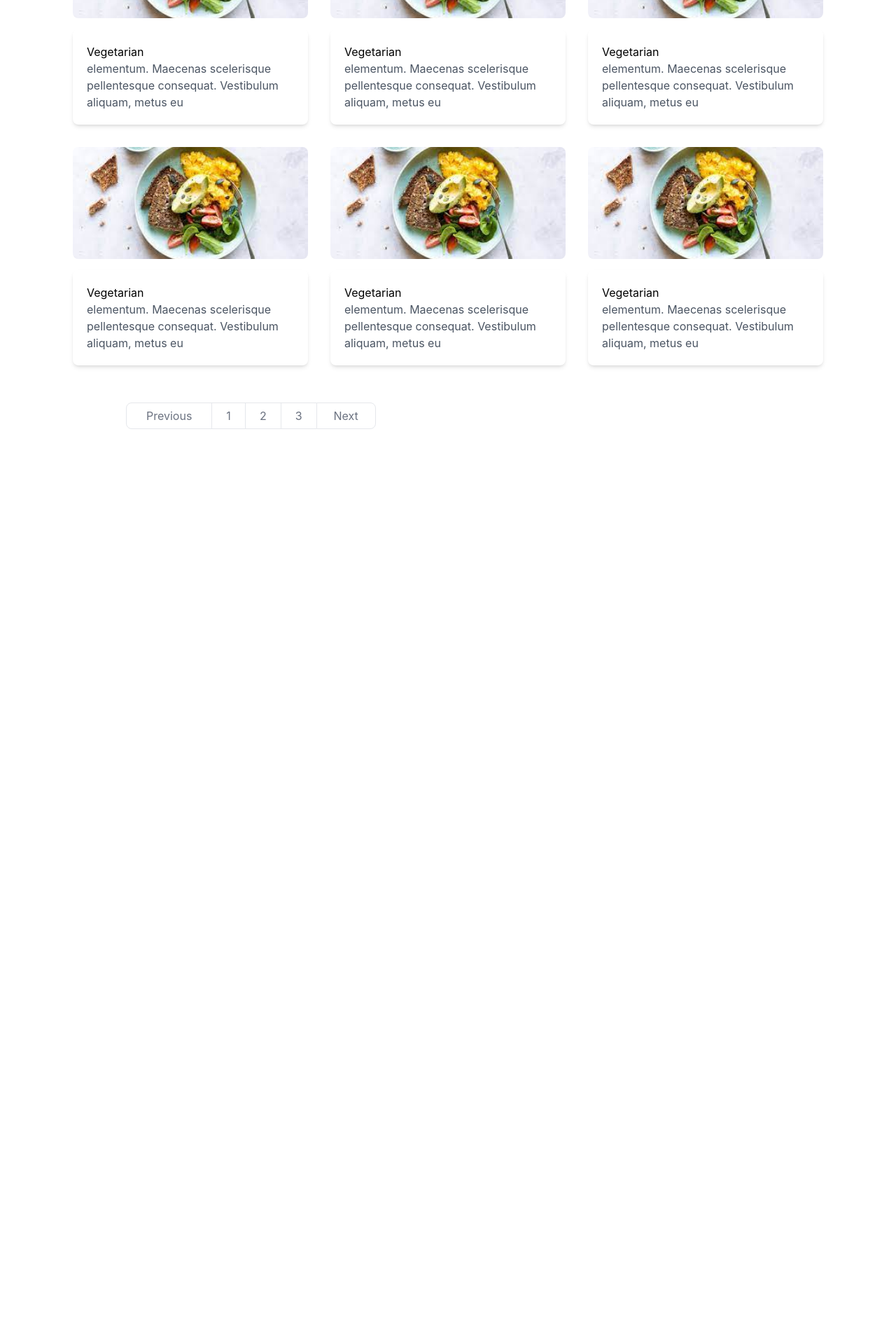
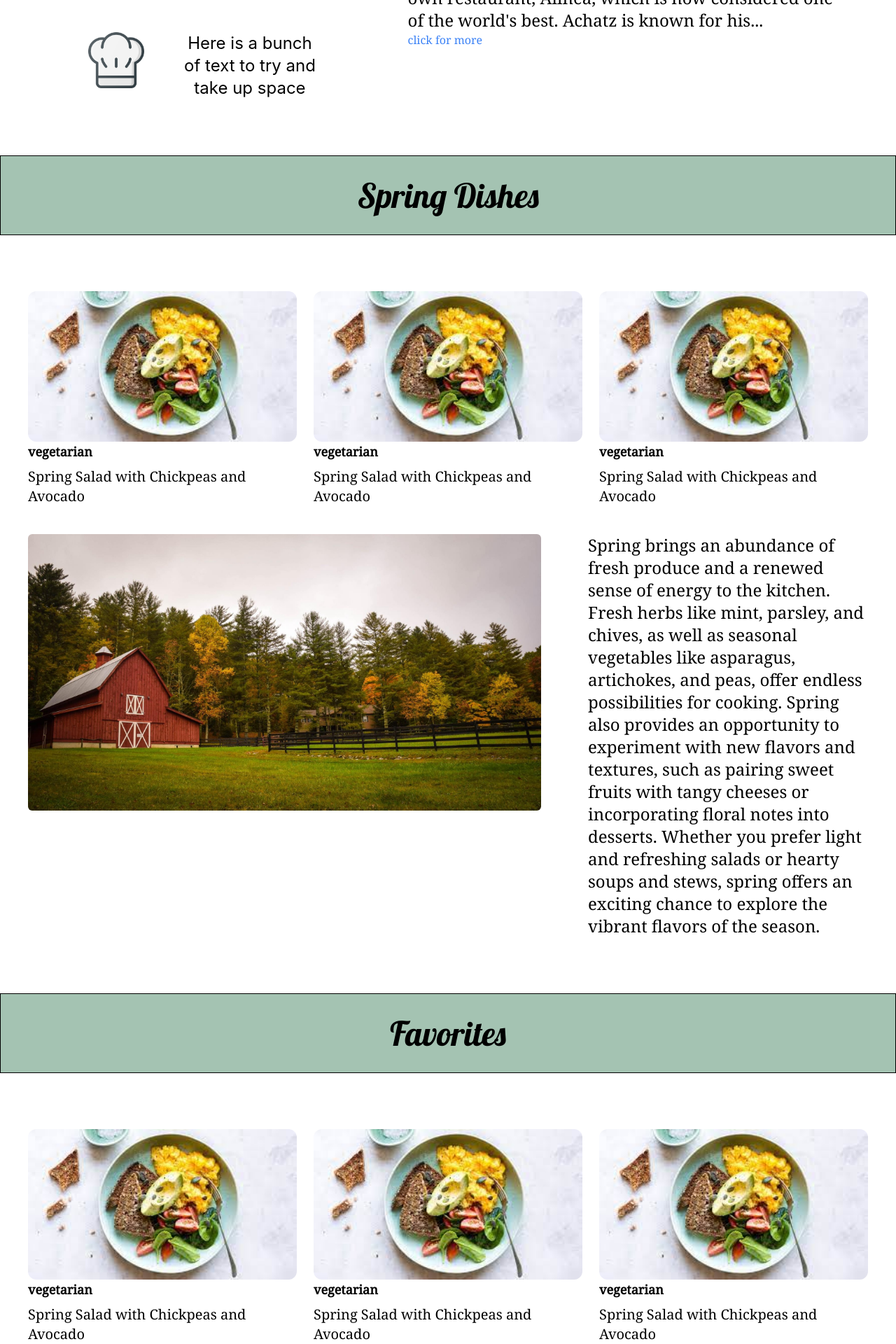
Before and after one commit to aishamashrah/fullstackproject, a React (Create React App) app in the folder cook/: page / in a window 1280 px wide. Shown: the part 706-2626 px from the top of the page at 70% size. Before the commit the page ends 1372 px from the top, so only its background shows below. Built offline with nearby package versions, Linux system fonts and the light colour scheme.

Commit message:
HomePage

```diff
--- a/cook/src/App.tsx
+++ b/cook/src/App.tsx
@@ -5,11 +5,13 @@ import CookEaseFooter from './Components/Footer/Footer';
 import Singin from './Components/Singinpage/Singin';
 
 import Display from './Components/SearchPages/Searchdisplay';
+import HomePage from './Components/Homepage/HomePage';
 
 function App() {
   return (
     <div className="">
-        <Display/>
+        {/* <Display/> */}
+        <HomePage />
 
     </div>
   );
--- /dev/null
+++ b/cook/src/Components/Homepage/FavoritesSection.tsx
@@ -0,0 +1,55 @@
+import React from 'react'
+import img from '../../Assets/Unknown.jpeg'
+import farm from '../../Assets/Farm.jpg'
+
+
+
+interface FavoriteProps {
+    img1: string;
+    img2: string;
+    img3: string;
+    tag1: string;
+    tag2: string;
+    tag3: string;
+    text1: string;
+    text2: string;
+    text3: string;
+}
+
+
+
+const FavoriteSection: React.FC<FavoriteProps> = ({ img1, img2, img3, tag1, tag2, tag3, text1, text2, text3 }) => {
+    return (
+        <>
+            <div className="header p-8  w-full border-black border   ">
+                <div className="text-5xl font-lobster flex justify-center">Favorites</div>
+            </div>
+
+            <div className='flex justify-center gap-4 md:gap-10 mt-20 mx-10'>
+
+                <div className="grid grid-cols-1 md:grid-cols-3 gap-6">
+                    <button className="text-left">
+                        <img src={img1} className='rounded-xl w-96' />
+                        <p className='font-Noto font-semibold text-lg'>{tag1}</p>
+                        <p className='mt-2 font-Noto text-xl'>{text1}</p>
+                    </button>
+                    <button className="text-left">
+                        <img src={img2} className='rounded-xl w-96' />
+                        <p className='font-Noto font-semibold text-lg'>{tag2}</p>
+                        <p className='mt-2 font-Noto text-xl'>{text2}</p>
+                    </button>
+                    <button className="text-left">
+                        <img src={img3} className='rounded-xl w-96' />
+                        <p className='font-Noto font-semibold text-lg'>{tag3}</p>
+                        <p className='mt-2 font-Noto text-xl'>{text3}</p>
+                    </button>
+                </div>
+            </div>
+
+
+
+        </>
+    )
+}
+
+export default FavoriteSection;
--- a/cook/src/Components/Homepage/FeaturedNews.tsx
+++ b/cook/src/Components/Homepage/FeaturedNews.tsx
@@ -25,26 +25,26 @@ interface NewsProps {
       <>
               <div className=' justify-center lg:w-2/3 xl:text-2xl'>
             <div ><p className='text-center mb-14 text-5xl font-Noto font-semibold'>News & Articles</p></div>
-            <div className='flex  gap-10 '>
+            <button className='flex  gap-10 '>
                 <img src={img} className='w-16 h-16 xl:w-20 xl:h-20'/>
                 <p className='lg:px-2'>{text}</p>
-            </div>
-            <div className='flex  gap-10 mt-12'>
+            </button>
+            <button className='flex  gap-10 mt-12'>
                 <img src={img2} className='w-16 h-16 xl:w-20 xl:h-20'/>
                 <p className='lg:px-2'>{text2}</p>
-            </div>
-            <div className='flex  gap-10 mt-12'>
+            </button>
+            <button className='flex  gap-10 mt-12'>
                 <img src={img3} className='w-16 h-16 xl:w-20 xl:h-20'/>
                 <p className='lg:px-2'>{text3}</p>
-            </div>
-            <div className='flex  gap-10 mt-12'>
+            </button>
+            <button className='flex  gap-10 mt-12'>
                 <img src={img4} className='w-16 h-16 xl:w-20 xl:h-20'/>
                 <p className='lg:px-2'>{text4}</p>
-            </div>
-            <div className='flex  gap-10 mt-12'>
+            </button>
+            <button className='flex  gap-10 mt-12'>
                 <img src={img5} className=' w-16 h-16 xl:w-20 xl:h-20'/>
                 <p className='lg:px-2'>{text5}</p>
-            </div>
+            </button>
         </div>
 
       </>
--- a/cook/src/Components/Homepage/HomePage.tsx
+++ b/cook/src/Components/Homepage/HomePage.tsx
@@ -1,8 +1,11 @@
 import React from 'react'
 import FeaturedNews from './FeaturedNews'
 import FeaturedArticle from './FeaturedArticle'
+import SeasonSection from './SeasonSection'
+import FavoriteSection from './FavoritesSection'
 import img1 from '../../Assets/chef.png'
-
+import food from '../../Assets/Unknown.jpeg'
+import farm from '../../Assets/Farm.jpg'
 
 export default function HomePage() {
   return (
@@ -19,17 +22,44 @@ export default function HomePage() {
             img5={img1} text5="Here is a bunch of text to try and take up space"
           />
         </div>
-
-
-        <div className='lg:w-3/4 flex justify-center mt-20 lg:mt-0'>
+        <div className='lg:w-3/4 flex justify-center mt-20 lg:mt-0 mb-10'>
           <FeaturedArticle
             tag="Profile"
             title="Grant Achatz"
             content="Grant Achatz is an innovative American chef and restaurateur, known for his experimental approach to cooking. He gained acclaim at Trio before opening his own restaurant, Alinea, which is now considered one of the world's best. Achatz is known for his..."
           />
         </div>
+      </div>
 
+      <div className=' my-20'>
+        <SeasonSection
+        img1={food}
+        img2={food}
+        img3={food}
+        img4={farm}
+        tag1='vegetarian'
+        tag2='vegetarian'
+        tag3='vegetarian'
+        text1='Spring Salad with Chickpeas and Avocado'
+        text2='Spring Salad with Chickpeas and Avocado'
+        text3='Spring Salad with Chickpeas and Avocado'
+        text4='Spring brings an abundance of fresh produce and a renewed sense of energy to the kitchen. Fresh herbs like mint, parsley, and chives, as well as seasonal vegetables like asparagus, artichokes, and peas, offer endless possibilities for cooking. Spring also provides an opportunity to experiment with new flavors and textures, such as pairing sweet fruits with tangy cheeses or incorporating floral notes into desserts. Whether you prefer light and refreshing salads or hearty soups and stews, spring offers an exciting chance to explore the vibrant flavors of the season.'
+        />
+        </div>
 
+        <div>
+          <FavoriteSection
+          img1={food}
+          img2={food}
+          img3={food}
+          tag1='vegetarian'
+          tag2='vegetarian'
+          tag3='vegetarian'
+          text1='Spring Salad with Chickpeas and Avocado'
+          text2='Spring Salad with Chickpeas and Avocado'
+          text3='Spring Salad with Chickpeas and Avocado'
+
+/>
         </div>
 
 
--- /dev/null
+++ b/cook/src/Components/Homepage/SeasonSection.tsx
@@ -0,0 +1,64 @@
+import React from 'react'
+import img from '../../Assets/Unknown.jpeg'
+import farm from '../../Assets/Farm.jpg'
+
+
+
+interface SeasonProps {
+    img1: string;
+    img2: string;
+    img3: string;
+    img4: string;
+
+    tag1: string;
+    tag2: string;
+    tag3: string;
+
+    text1: string;
+    text2: string;
+    text3: string;
+    text4: string;
+}
+
+
+
+const SeasonSection: React.FC<SeasonProps> = ({ img1, img2, img3, img4, tag1, tag2, tag3, text1, text2, text3, text4 }) => {
+    return (
+        <>
+            <div className="header p-8  w-full border-black border   ">
+                <div className="text-5xl font-lobster flex justify-center">Spring Dishes</div>
+            </div>
+
+            <div className='flex justify-center gap-4 md:gap-10 mt-20 mx-10'>
+
+                <div className="grid grid-cols-1 md:grid-cols-3 gap-6">
+                    <button className="text-left">
+                        <img src={img1} className='rounded-xl w-96' />
+                        <p className='font-Noto font-semibold text-lg'>{tag1}</p>
+                        <p className='mt-2 font-Noto text-xl'>{text1}</p>
+                    </button>
+                    <button className="text-left">
+                        <img src={img2} className='rounded-xl w-96' />
+                        <p className='font-Noto font-semibold text-lg'>{tag2}</p>
+                        <p className='mt-2 font-Noto text-xl'>{text2}</p>
+                    </button>
+                    <button className="text-left">
+                        <img src={img3} className='rounded-xl w-96' />
+                        <p className='font-Noto font-semibold text-lg'>{tag3}</p>
+                        <p className='mt-2 font-Noto text-xl'>{text3}</p>
+                    </button>
+                </div>
+            </div>
+
+            <div className='md:grid grid-cols-3 mt-10 mx-10'>
+                <div className='col-span-2'>
+                    <img src={img4} className='rounded-md md:w-11/12' />
+                </div>
+                <div className=''><p className='mt-6 md:mt-0 font-Noto lg:text-2xl'>{text4}</p></div>
+            </div>
+        </>
+
+    )
+}
+
+export default SeasonSection;
```
Also changed, not shown: cook/src/Assets/Farm.jpg (added). Lines whose indentation alone changed are shown as unchanged.
